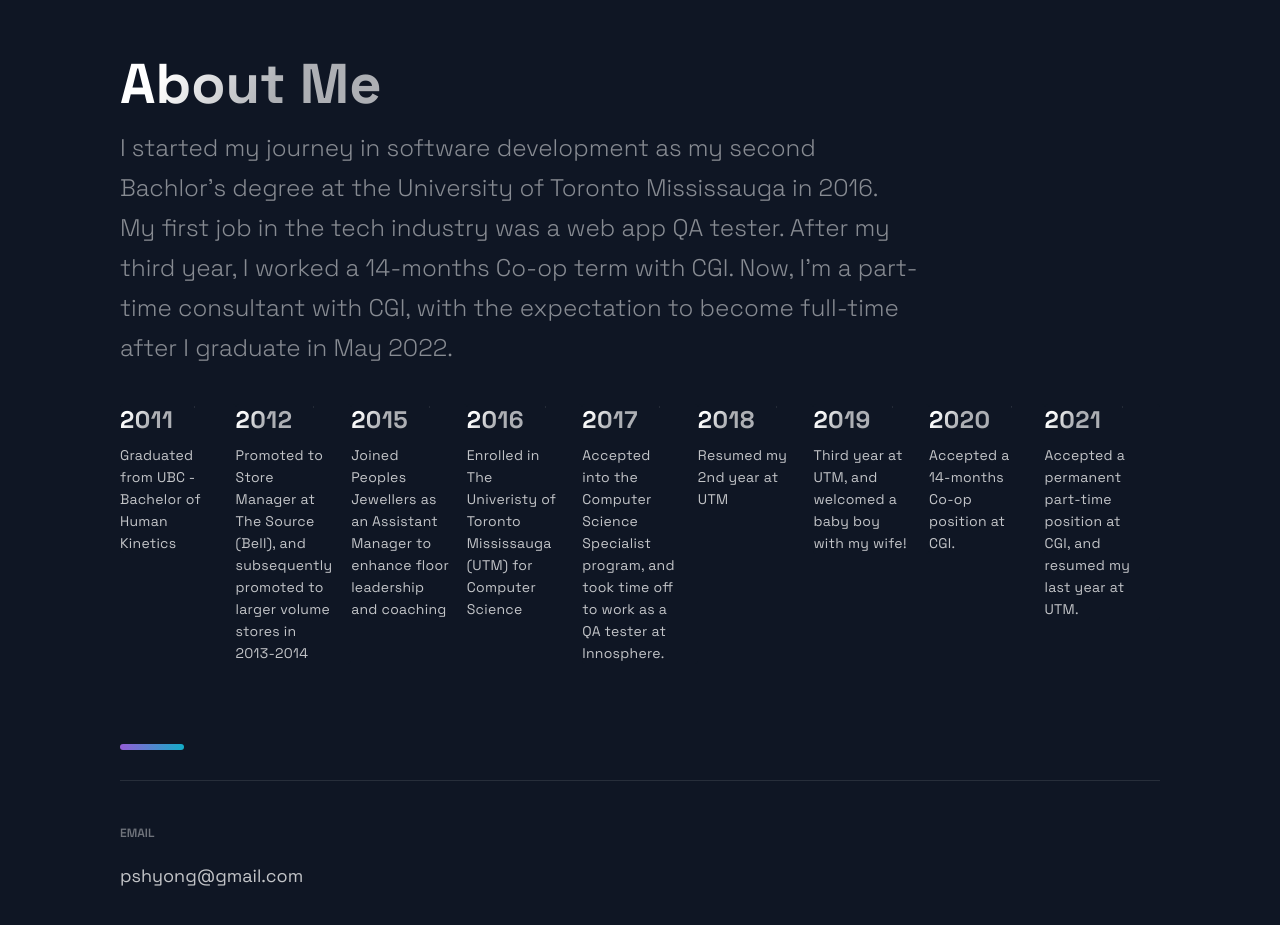
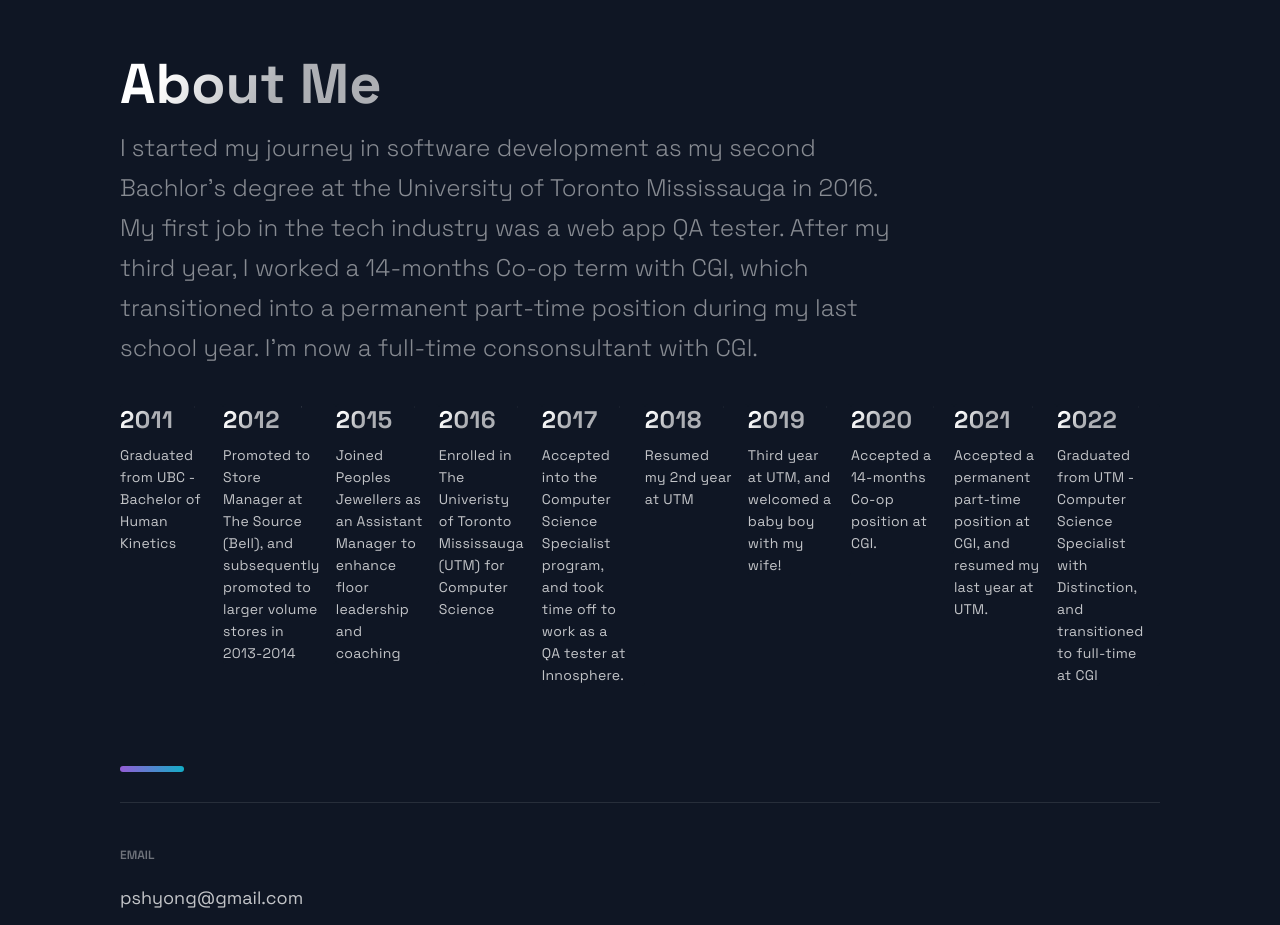
Before and after one commit to pshyong/portfolio-website, a Next.js app: page / in a window 1280 px wide. Shown: the part 2180-3105 px from the top of the page. Built offline with nearby package versions, Linux system fonts and the light colour scheme.

Commit message:
Update timeline

```diff
--- a/src/components/TimeLine/TimeLine.js
+++ b/src/components/TimeLine/TimeLine.js
@@ -47,7 +47,9 @@ const Timeline = () => {
       <SectionTitle>About Me</SectionTitle>
       <SectionText>
         I started my journey in software development as my second Bachlor's degree at the University of Toronto Mississauga in 2016. <br />
-        My first job in the tech industry was a web app QA tester. After my third year, I worked a 14-months Co-op term with CGI. Now, I'm a part-time consultant with CGI, with the expectation to become full-time after I graduate in May 2022.
+        My first job in the tech industry was a web app QA tester. After my third year,
+        I worked a 14-months Co-op term with CGI, which transitioned into a permanent part-time
+        position during my last school year. I'm now a full-time consonsultant with CGI.
       </SectionText>
       <CarouselContainer ref={carouselRef} onScroll={handleScroll}>
         <>
--- a/src/constants/constants.js
+++ b/src/constants/constants.js
@@ -39,4 +39,5 @@ export const TimeLineData = [
   { year: 2019, text: 'Third year at UTM, and welcomed a baby boy with my wife!', },
   { year: 2020, text: 'Accepted a 14-months Co-op position at CGI.', },
   { year: 2021, text: 'Accepted a permanent part-time position at CGI, and resumed my last year at UTM.', },
+  { year: 2022, text: 'Graduated from UTM - Computer Science Specialist with Distinction, and transitioned to full-time at CGI', },
 ];
```
